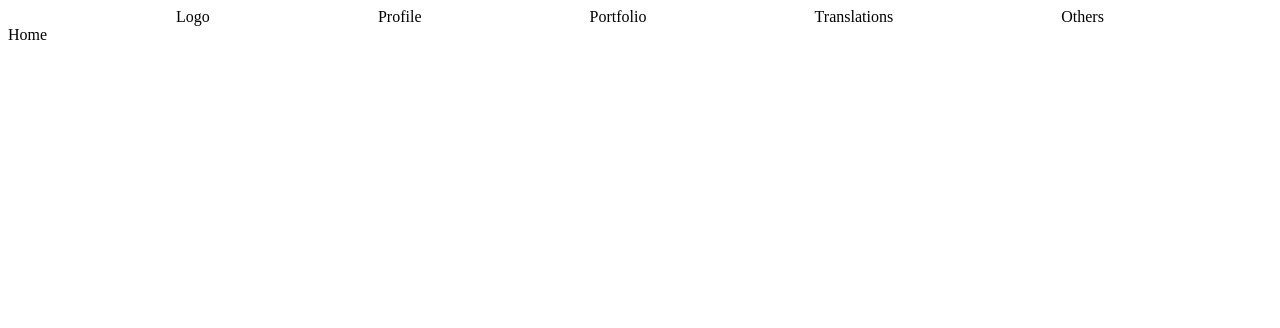
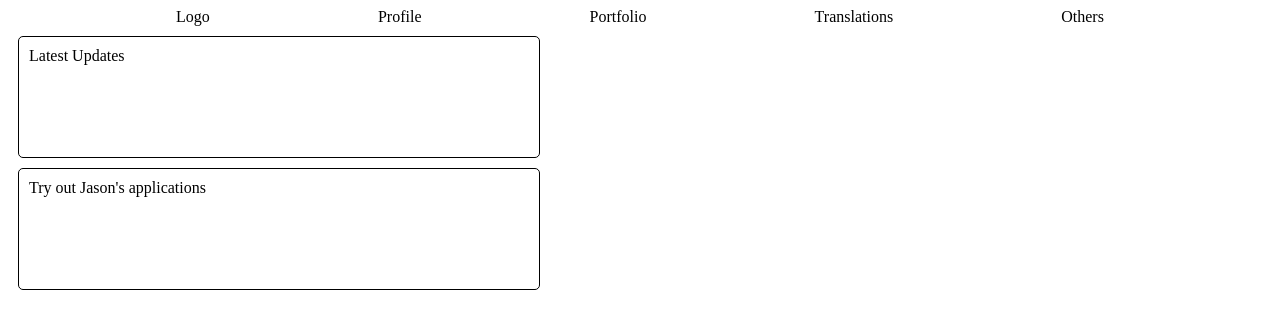
Before and after one commit to jpark-dev/zeipar-web, a React (Create React App) app: page /#/ in a window 1280 px wide. Shown: the top 328 px of the page. Built offline with nearby package versions, Linux system fonts and the light colour scheme.

Commit message:
Created css for home layout section boxes and imported it.

```diff
--- a/src/routes/Home.js
+++ b/src/routes/Home.js
@@ -1,11 +1,13 @@
 import React from "react";
 import NavBar from "../components/NavBar";
+import "../styles/main_layout.css";
 
 export default function Home() {
   return (
     <>
       <NavBar />
-      <div>Home</div>
+      <section className="section">Latest Updates</section>
+      <section className="section">Try out Jason's applications</section>
     </>
   );
 }
--- /dev/null
+++ b/src/styles/main_layout.css
@@ -0,0 +1,8 @@
+.section {
+  width: 500px;
+  height: 100px;
+  border: 1px solid black;
+  border-radius: 5px;
+  padding: 10px;
+  margin: 10px;
+}
```
